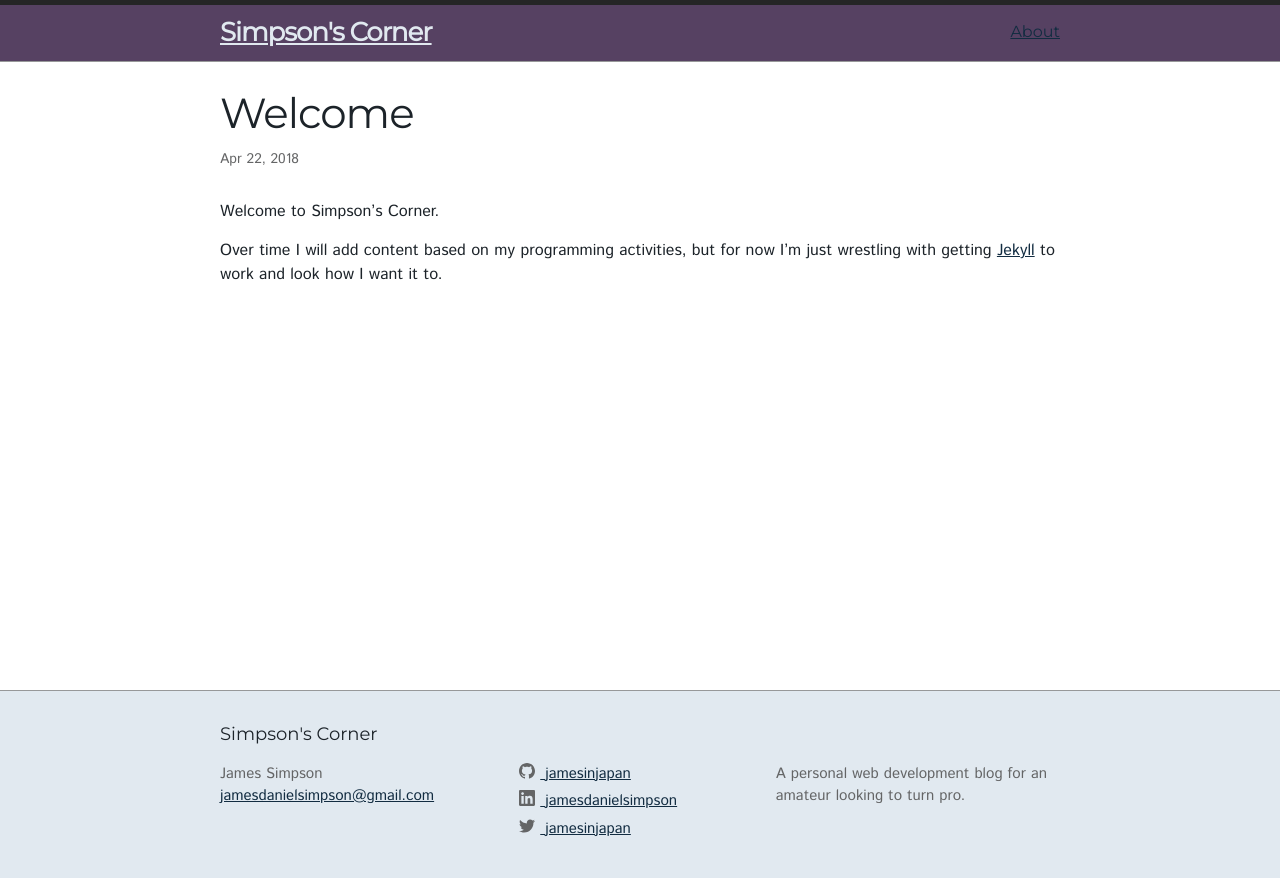
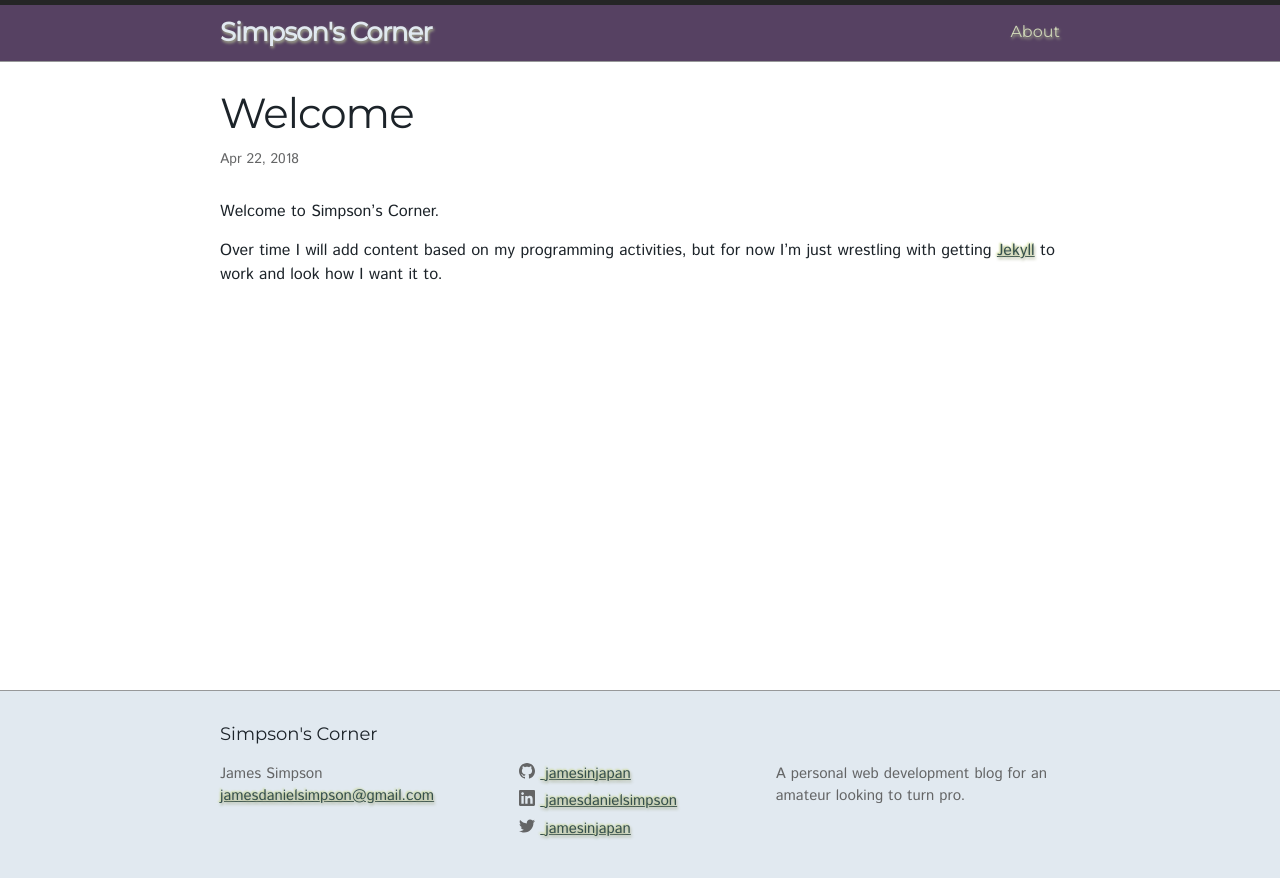
Before and after one commit to jamesinjapan/github-user-page, a Jekyll site: the page built from _posts/2018-04-22-welcome.md, in a window 1280 px wide. Shown: the top 878 px of the page. Built offline with Jekyll 4.4.1, drawn with Linux system fonts in a browser that asks for light colours; comment, search, counter and statistics services are not loaded.

Commit message:
Updated JS Calculator post and made style changes

```diff
--- a/_includes/head.html
+++ b/_includes/head.html
@@ -2,6 +2,11 @@
   <meta charset="utf-8">
   <meta http-equiv="X-UA-Compatible" content="IE=edge">
   <meta name="viewport" content="width=device-width, initial-scale=1">
+  {% if page.layout == 'post' %}
+    <title>{{ page.title }}</title>
+  {% else %}
+    <title>{{ site.title }}</title>
+  {% endif %}
   <link rel="stylesheet" href="{{ "/assets/main.css" | relative_url }}">
   <link rel="stylesheet" href="{{ "/css/syntax.css" | relative_url }}">
   <link href="https://fonts.googleapis.com/css?family=Inconsolata" rel="stylesheet">
--- /dev/null
+++ b/_includes/javascript-calculator.html
@@ -0,0 +1,2 @@
+<p data-height="572" data-theme-id="0" data-slug-hash="dKGyWP" data-default-tab="result" data-user="jamesinjapan" data-embed-version="2" data-pen-title="Javascript Calculator" class="codepen">See the Pen <a href="https://codepen.io/jamesinjapan/pen/dKGyWP/">Javascript Calculator</a> by James Simpson (<a href="https://codepen.io/jamesinjapan">@jamesinjapan</a>) on <a href="https://codepen.io">CodePen</a>.</p>
+<script async src="https://static.codepen.io/assets/embed/ei.js"></script>
--- a/_layouts/home.html
+++ b/_layouts/home.html
@@ -13,6 +13,9 @@ layout: default
     <ul class="post-list">
       {%- for post in site.posts -%}
       <li>
+        {% if post.featured-image %}
+          <img class="featured-image-banner" src="{{ post.featured-image | asset_path }}" />
+        {% endif %}
         {%- assign date_format = site.minima.date_format | default: "%b %-d, %Y" -%}
         <h3>
           <a class="post-link" href="{{ post.url | relative_url }}">
@@ -34,7 +37,6 @@ layout: default
       <hr>
       {%- endfor -%}
     </ul>
-
     <p class="rss-subscribe">subscribe <a href="{{ "/feed.xml" | relative_url }}">via RSS</a></p>
   {%- endif -%}
 
--- a/_layouts/post.html
+++ b/_layouts/post.html
@@ -2,7 +2,7 @@
 layout: default
 ---
 <article class="post h-entry" itemscope itemtype="http://schema.org/BlogPosting">
-
+  <div class="featured-image-banner" {% if page.featured-image %} style="background-image: url('{{ page.featured-image }}');" {% endif %}></div>
   <header class="post-header">
     <h1 class="post-title p-name" itemprop="name headline">{{ page.title | escape }}</h1>
     <p class="post-meta">
--- a/assets/main.scss
+++ b/assets/main.scss
@@ -21,11 +21,40 @@ pre, code {
   text-align: center;
 }
 
-a {
-  color: #122c41 !important;
-  text-decoration: underline;
+header a {
+  color: #ced6b7 !important;
+  text-decoration: none;
+  text-shadow: 1px 2px 3px #A5AB8E;
+
 
   &:hover {
     text-decoration: none;
   }
 }
+
+a {
+  color: #354F4C !important;
+  text-decoration: underline;
+  text-shadow: 1px 2px 3px #A5AB8E,
+               -1px -1px 2px #C9D685;
+
+  &:hover {
+    text-decoration: none;
+  }
+}
+
+.featured-image-banner {
+  width: 100%;
+}
+
+hr {
+  border: 0;
+  height: 0;
+  width: 75%;
+  margin: 0 auto 50px auto;
+  box-shadow: 0 0 5px 1px #1c2329;
+}
+
+hr {
+  content: "\00a0";
+}
```
Also changed, not shown: _posts/2018-06-03-making-javascript-calculator.md (+19 -6 lines).
